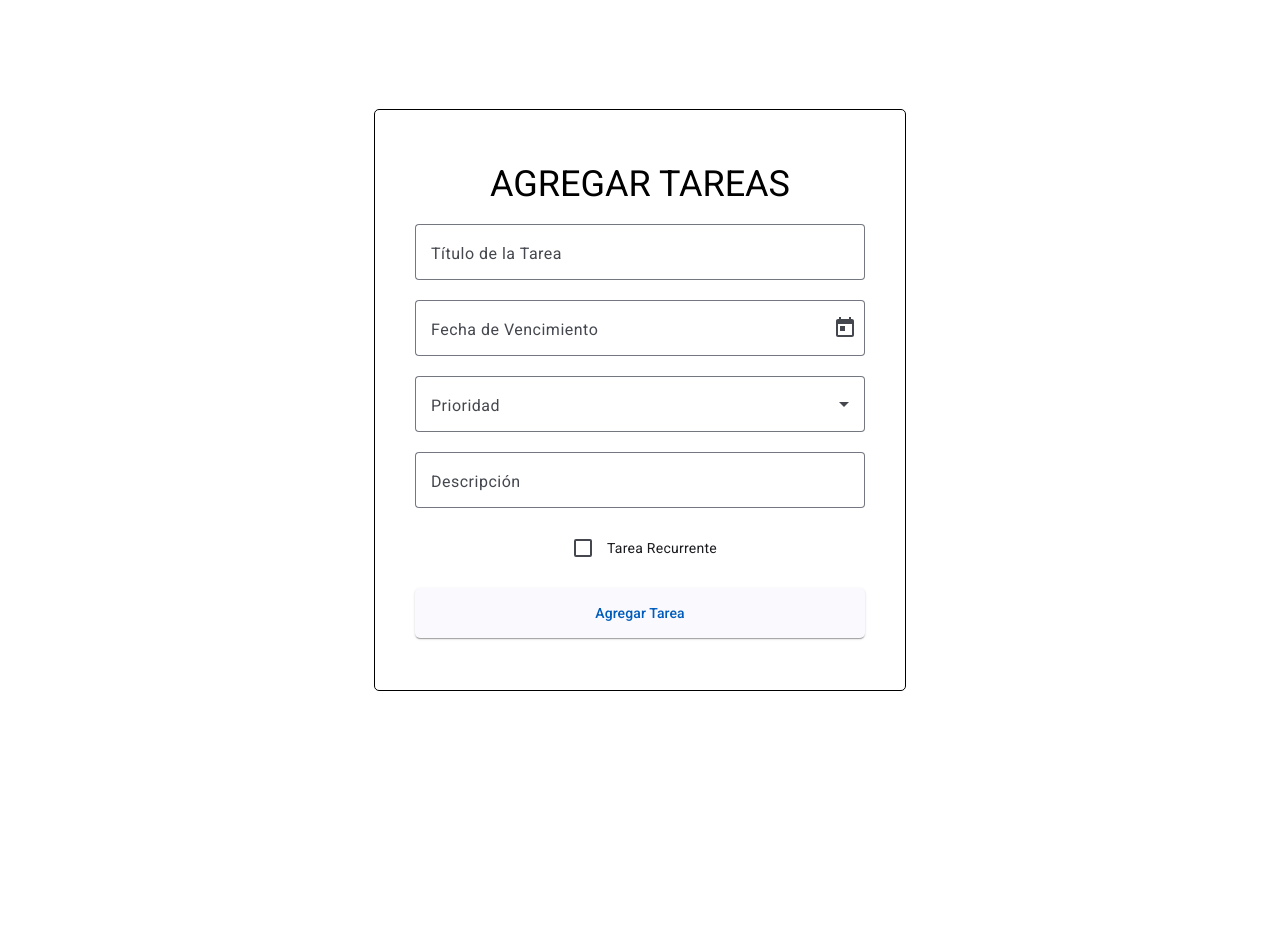
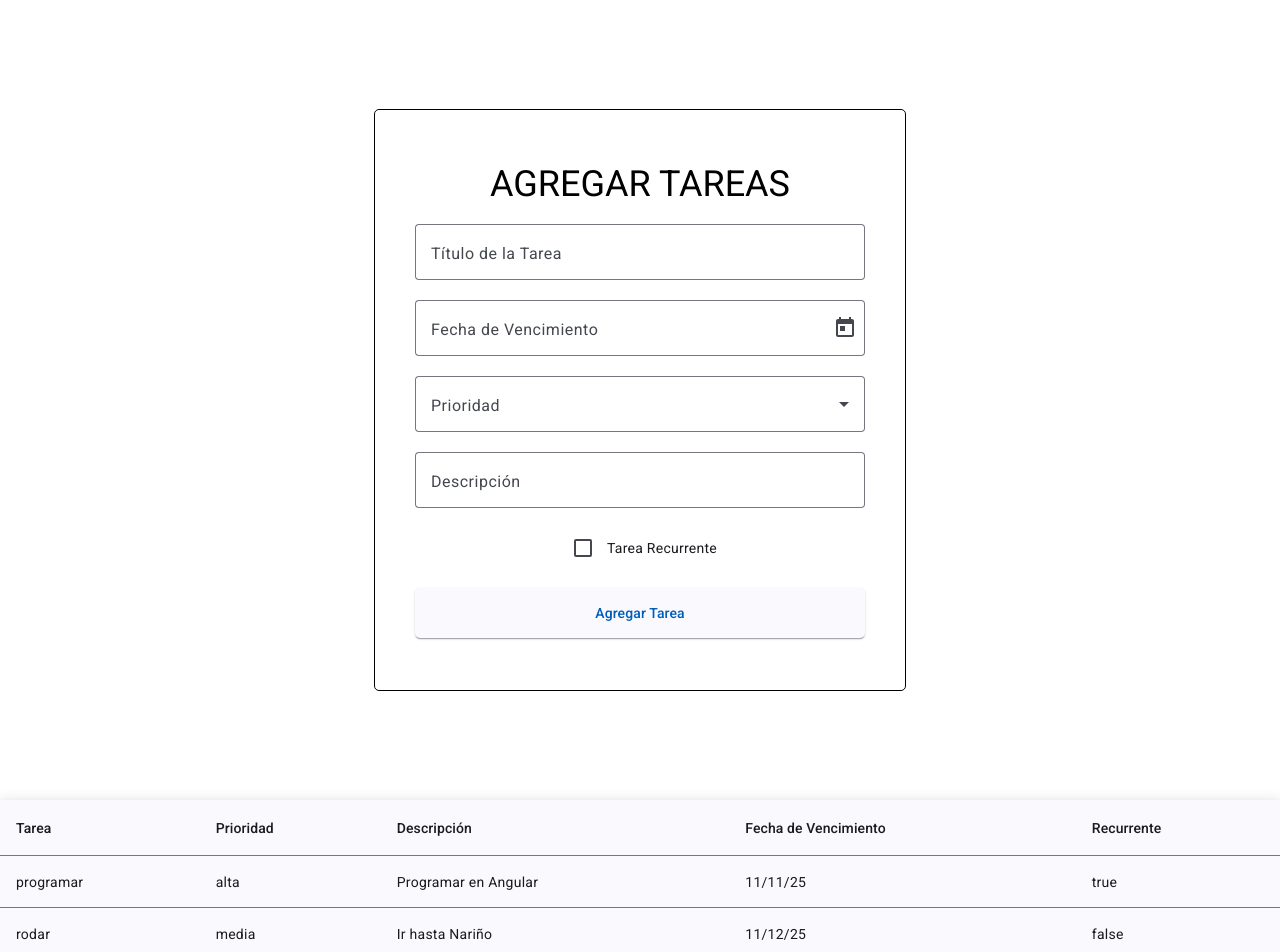
Before and after one commit to AlenOviedo92/ToDo_list, an Angular app: page / in a window 1280 px wide. Shown: the top 952 px of the page. Before the commit the page ends 800 px from the top, so only its background shows below. Built offline with nearby package versions, Linux system fonts and the light colour scheme.

Commit message:
Agrego un servicio que maneja las tareas

```diff
--- a/src/app/app.component.html
+++ b/src/app/app.component.html
@@ -1,3 +1,3 @@
 <app-add-task />
-<!-- <app-list-task /> -->
+<app-list-task />
 <router-outlet />
--- a/src/app/components/add-task/add-task.component.ts
+++ b/src/app/components/add-task/add-task.component.ts
@@ -7,6 +7,7 @@ import { MatCheckboxModule } from '@angular/material/checkbox';
 import { MatButtonModule } from '@angular/material/button';
 import { FormGroup, FormBuilder } from '@angular/forms';
 import { ReactiveFormsModule } from '@angular/forms';
+import { TaskService } from '../../services/task.service';
 
 @Component({
     selector: 'app-add-task',
@@ -26,7 +27,7 @@ import { ReactiveFormsModule } from '@angular/forms';
 export class AddTaskComponent {
     taskForm: FormGroup;
 
-    constructor(private fb: FormBuilder) {
+    constructor(private fb: FormBuilder, private taskService: TaskService) {
         this.taskForm = this.fb.group({
             title: [''],
             dueDate: [''],
@@ -38,5 +39,18 @@ export class AddTaskComponent {
 
     addTask(): void {
         console.log('Datos del formulario: ', this.taskForm.value);
+        if(this.taskForm.valid) {
+            const formData = this.taskForm.value;
+            const newTask = {
+                task: formData.title,
+                priority: formData.priority,
+                description: formData.description,
+                date: formData.dueDate,
+                recurring: formData.isRecurring,
+            };
+
+            this.taskService.addTask(newTask);
+            this.taskForm.reset(); // Limpiar formulario después de agregar la tarea
+        }
     }
 }
--- a/src/app/components/list-task/list-task.component.html
+++ b/src/app/components/list-task/list-task.component.html
@@ -1 +1,40 @@
-<p>Lista de tareas (Tabla)</p>
+<table mat-table [dataSource]="dataSource$" class="mat-elevation-z8">
+    <!-- Position Column -->
+    <!-- <ng-container matColumnDef="position">
+        <th mat-header-cell *matHeaderCellDef> No. </th>
+        <td mat-cell *matCellDef="let element"> {{element.position}} </td>
+    </ng-container> -->
+
+    <!-- Task Column -->
+    <ng-container matColumnDef="task">
+        <th mat-header-cell *matHeaderCellDef> Tarea </th>
+        <td mat-cell *matCellDef="let element"> {{element.task}} </td>
+    </ng-container>
+
+    <!-- Priority Column -->
+    <ng-container matColumnDef="priority">
+        <th mat-header-cell *matHeaderCellDef> Prioridad </th>
+        <td mat-cell *matCellDef="let element"> {{element.priority}} </td>
+    </ng-container>
+
+    <!-- Description Column -->
+    <ng-container matColumnDef="description">
+        <th mat-header-cell *matHeaderCellDef> Descripción </th>
+        <td mat-cell *matCellDef="let element"> {{element.description}} </td>
+    </ng-container>
+
+    <!-- Date Column -->
+    <ng-container matColumnDef="date">
+        <th mat-header-cell *matHeaderCellDef> Fecha de Vencimiento </th>
+        <td mat-cell *matCellDef="let element"> {{element.date}} </td>
+    </ng-container>
+
+    <!-- Recurring Column -->
+    <ng-container matColumnDef="recurring">
+        <th mat-header-cell *matHeaderCellDef> Recurrente </th>
+        <td mat-cell *matCellDef="let element"> {{element.recurring}} </td>
+    </ng-container>
+
+    <tr mat-header-row *matHeaderRowDef="displayedColumns"></tr>
+    <tr mat-row *matRowDef="let row; columns: displayedColumns;"></tr>
+</table>
--- a/src/app/components/list-task/list-task.component.ts
+++ b/src/app/components/list-task/list-task.component.ts
@@ -1,12 +1,21 @@
 import { Component } from '@angular/core';
+import { MatTableModule } from '@angular/material/table';
+import { ITask } from '../../models/tasks';
+import { TaskService } from '../../services/task.service';
+import { Observable } from 'rxjs';
 
 @Component({
-  selector: 'app-list-task',
-  standalone: true,
-  imports: [],
-  templateUrl: './list-task.component.html',
-  styleUrl: './list-task.component.scss'
+    selector: 'app-list-task',
+    standalone: true,
+    imports: [MatTableModule],
+    templateUrl: './list-task.component.html',
+    styleUrl: './list-task.component.scss'
 })
 export class ListTaskComponent {
+    displayedColumns: string[] = ['task', 'priority', 'description', 'date', 'recurring'];
+    dataSource$: Observable<ITask[]>;
 
+    constructor(private taskService: TaskService) {
+        this.dataSource$ = this.taskService.tasks$; // Vincularse al observable del servicio
+    }
 }
--- /dev/null
+++ b/src/app/models/tasks.ts
@@ -0,0 +1,7 @@
+export interface ITask {
+    task: string;
+    priority: string;
+    description: string;
+    date: string;
+    recurring: boolean;
+}
--- /dev/null
+++ b/src/app/services/task.service.ts
@@ -0,0 +1,22 @@
+import { Injectable } from '@angular/core';
+import { BehaviorSubject } from 'rxjs';
+import { ITask } from '../models/tasks';
+
+@Injectable({
+    providedIn: 'root'
+})
+export class TaskService {
+    private tasks: ITask[] = [
+        { task: 'programar', priority: 'alta', description: 'Programar en Angular', date: '11/11/25', recurring: true },
+        { task: 'rodar', priority: 'media', description: 'Ir hasta Nariño', date: '11/12/25', recurring: false },
+        { task: 'leer', priority: 'media', description: 'Leer a Octavio Paz', date: '20/05/25', recurring: true },
+    ];
+
+    private tasksSubject = new BehaviorSubject<ITask[]>(this.tasks);
+    tasks$ = this.tasksSubject.asObservable();
+
+    addTask(newTask: ITask) {
+        this.tasks.push(newTask);
+        this.tasksSubject.next([...this.tasks]); // Emitir el nuevo listado de tareas
+    }
+}
```
